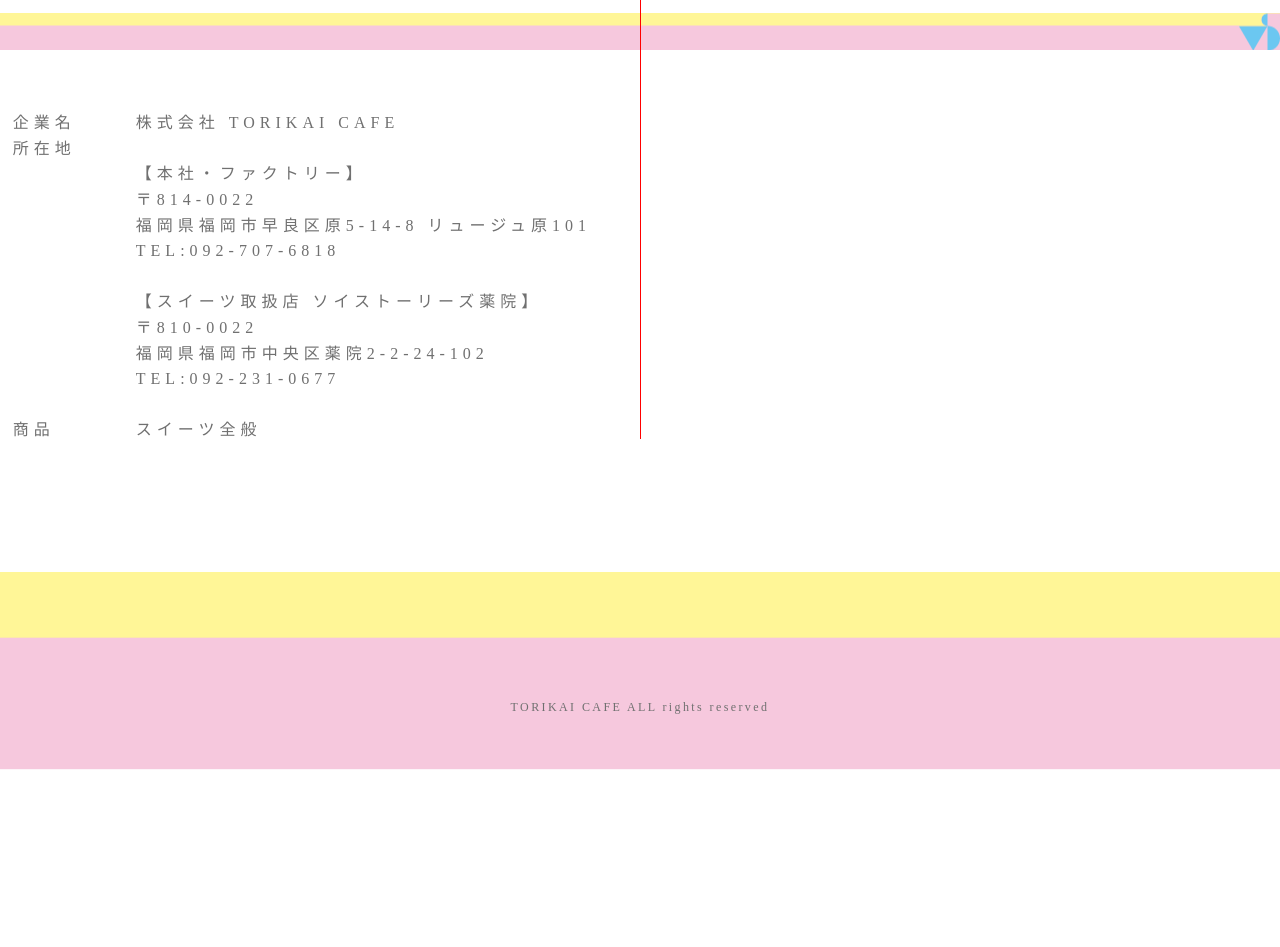
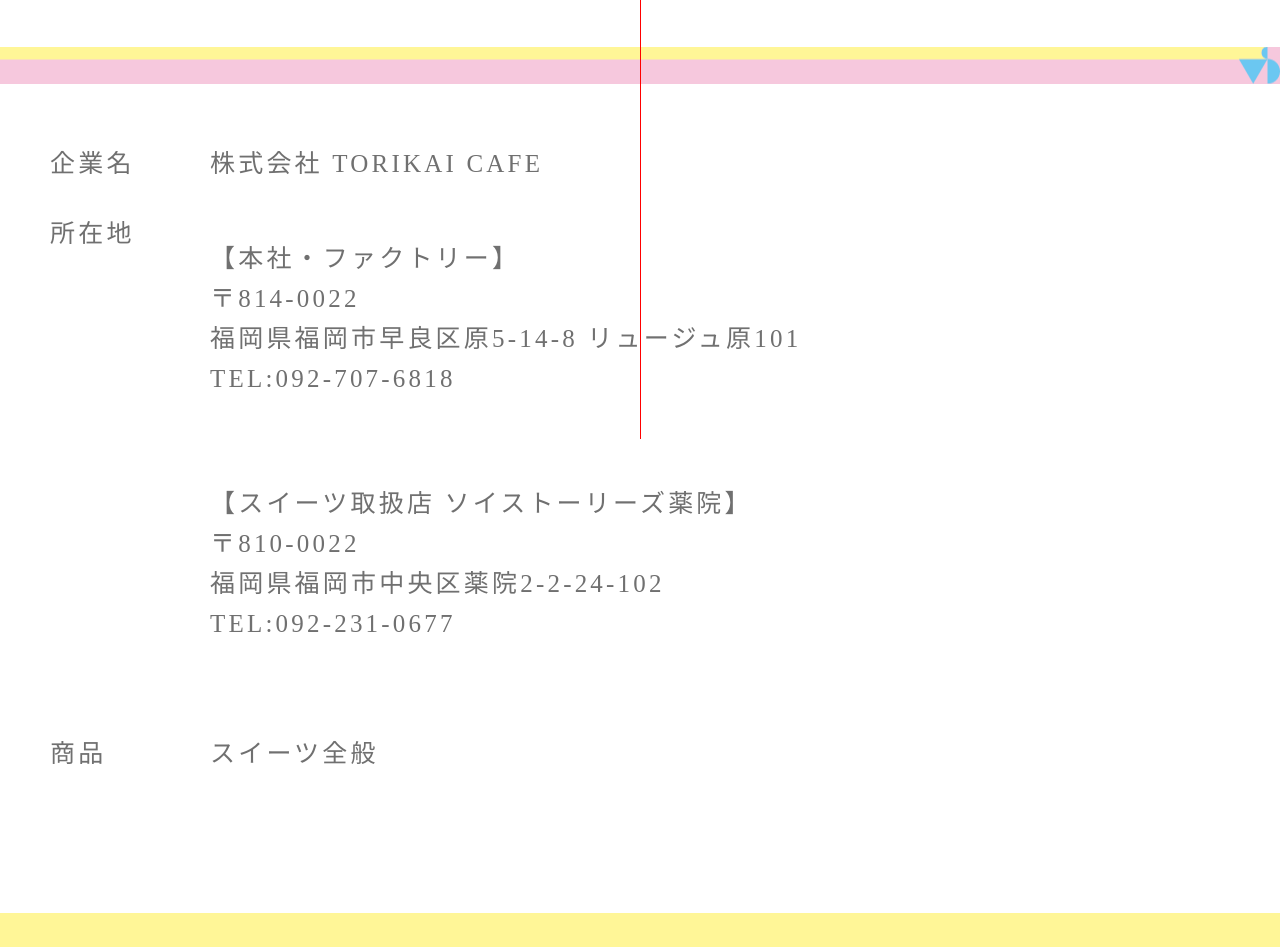
Before and after one commit to Misaokilife/VeeSweets-local, a plain HTML site: page company-data.html in a window 1280 px wide. Shown: the part 361-1308 px from the top of the page. Before the commit the page ends 1131 px from the top, so only its background shows below. Drawn offline with Linux system fonts and the light colour scheme.

Commit message:
会社概要css

```diff
--- a/company-data.html
+++ b/company-data.html
@@ -20,42 +20,52 @@
         </header>
 
         <main>
-            <section class="title">
+            <section class="company-data">
                 <h3>Company Data</h3>
             </section>
 
             <hr class="custom-divider company-divider"/>
 
-            <section class="company-info">
-                <div class="info-category">
-                    <p>企業名</p>
-                    <p>所在地</p>
-                    <br>
-                    <br>
-                    <br>
-                    <br>
-                    <br>
-                    <br>
-                    <br>
-                    <br>
-                    <br>
-                    <br>
-                    <p>商品</p>
+            <section class="company-sections">
+                <!-- 企業名 -->
+                <div class="company-section">
+                    <div class="category">
+                        <div class="category-title">企業名</div>
+                        <div class="category-content">株式会社 TORIKAI CAFE</div>
                     </div>
-                <div class="info-detail">
-                    <p>株式会社 TORIKAI CAFE</p>
-                    <br>
-                    <p>【本社・ファクトリー】</p>
+                </div>
+                <!-- 所在地 -->
+                <div class="company-section">
+                    <div class="category">
+                        <div class="category-title">所在地</div>
+                        <div class="category-content">
+                            <!-- 本社・ファクトリー -->
+                            <div class="location">
+                                    <p class="location-title">【本社・ファクトリー】</p>
+                                    <div class="location-info">
                                         <p>〒814-0022</p>
                                         <p>福岡県福岡市早良区原5-14-8 リュージュ原101</p>
                                         <p>TEL:092-707-6818</p>
-                    <br>
-                    <p>【スイーツ取扱店 ソイストーリーズ薬院】</p>
+                                    </div>
+                                </div>
+                            <!-- スイーツ取扱店 -->
+                            <div class="location">
+                                <p class="location-title">【スイーツ取扱店 ソイストーリーズ薬院】</p>
+                                <div class="location-info">
                                     <p>〒810-0022</p>
                                     <p>福岡県福岡市中央区薬院2-2-24-102</p>
                                     <p>TEL:092-231-0677</p>
-                    <br>
-                    <p>スイーツ全般</p>
+                                </div>
+                            </div>
+                        </div>
+                    </div>
+                </div>
+                <!-- 商品 -->
+                <div class="company-section">
+                    <div class="category">
+                        <div class="category-title">商品</div>
+                        <div class="category-content">スイーツ全般</div>
+                    </div>
                 </div>
             </section>
         </main>
--- a/style.css
+++ b/style.css
@@ -4,7 +4,6 @@ html, *{
     margin:0;
     padding:0;
     box-sizing: border-box;
-    font-size:16px;
     line-height: 1.6;
     font-family: "Noto Serif JP",  serif;
     font-weight: 300;
@@ -438,7 +437,7 @@ footer p {
     margin-bottom: 119px;
 }
 
-.title {
+.company-data h3 {
     text-align: center;
     font-size: 35px;
     letter-spacing: 0.2em;
@@ -452,21 +451,97 @@ footer p {
     margin: 0 auto;
 }
 
-.company-info {
-    display: flex;
-    width: 98%;
+.company-sections {
+    width: 100%;
     max-width: 1500px;
-    margin-left: auto;
-    margin-right: auto;
-    font-size: 25px;
+    margin: 60px auto 129px;
+    padding-left: 50px;
     letter-spacing: 0.2em;
     line-height: 45px;
-    margin-top: 60px;
-    margin-bottom: 129px;
 }
 
-.info-detail {
+/* 大きな箱 */
+.company-section {
+    display: flex;
+    flex-direction: column;
+    align-items: flex-start; /* 全て左揃えに設定 */
+    margin-bottom: 20px;
+    font-family: "Noto Serif JP", serif;
+    font-size: 25px; /* 25pxに変更 */
+    line-height: 0.2em; /* 行間を0.2emに変更 */
+}
+
+/* 横並びの二つの箱 */
+.category {
+    display: flex;
+    justify-content: space-between;
+    align-items: flex-start; /* 全て左揃えに設定 */
+    margin-bottom: 10px;
+}
+
+.category-title {
+    width: 100px;
+}
+
+/* 右側の箱 */
+.category-content {
+    text-align: left;
     margin-left: 60px;
 }
 
-/* 英語版 */
+/* 商品ページの右側の箱（縦に二つの箱） */
+.company-products {
+    display: flex;
+    flex-direction: column;
+}
+
+.location {
+    display: flex;
+    flex-direction: column;
+    margin-bottom: 60px;
+    padding-top: 25px;
+}
+
+.location-info {
+    display: flex;
+    flex-direction: column;
+}
+
+
+@media (max-width: 430px) {
+    .company-info {
+        display: flex;
+        text-align: Center;
+        letter-spacing: none;
+    }
+
+    .info-category {
+        display: none; /* レスポンシブビューで非表示にする */
+    }
+
+    .info-detail {
+        flex: 1;
+        width: 100%; /* レスポンシブビューで全幅にする */
+        padding: 0 10px;
+        text-align: left;
+        align-self: flex-start; /* 左に寄せる */
+    }
+
+
+    .info-detail p:not(:last-child) {
+        margin-bottom: 10px; /* 行間を狭くする */
+    }
+
+    .info-detail .address2 {
+        margin-top: 20px; /* address1 と address2 の間に余白を設定 */
+    }
+
+    .info-detail br {
+        display: none;
+    }
+
+    .company-name {
+        margin: 20px 0;
+    }
+
+}
```
Lines whose indentation alone changed are shown as unchanged.
